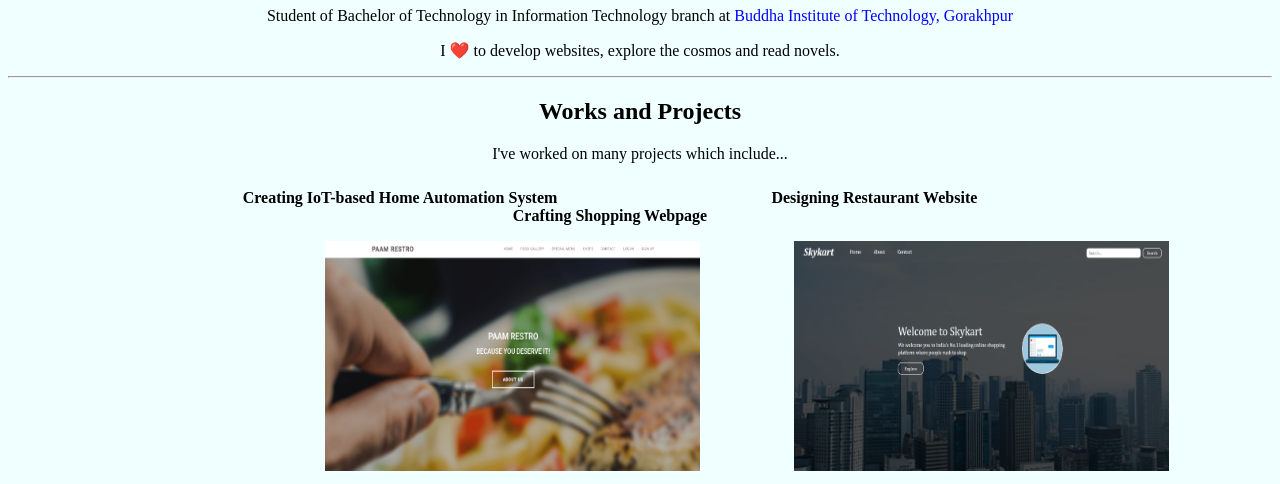
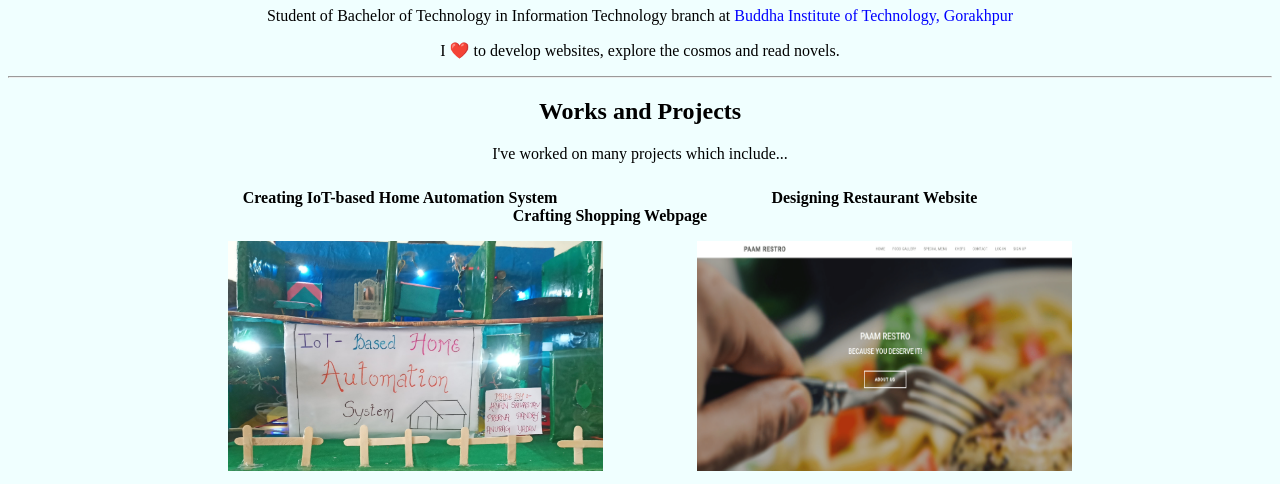
Before and after one commit to aryan-github123/aryan, a plain HTML site: page index.html in a window 1280 px wide. Shown: the part 235-719 px from the top of the page. Drawn offline with Linux system fonts and the light colour scheme.

Commit message:
Update index.html

```diff
--- a/index.html
+++ b/index.html
@@ -28,7 +28,7 @@
                 <strong><li>Crafting Shopping Webpage </li></strong>
             </ul>
             <div class="image">
-                <a href="#"><img class="image wbpg" src="images/model.png" alt="model image"></a>
+                <a href="#"><img class="image wbpg" src="model.png" alt="model image"></a>
                 <a href="https://aryan-github123.github.io/paam/" target="_blank"><img class="image wbpg" src="paam.png" alt="paam restro"></a>
                 <a href="https://aryan-github123.github.io/skykrt/" target="_blank"><img class="image wbpg" src="skykart.png" alt="skykart"></a>
             </div>
```
